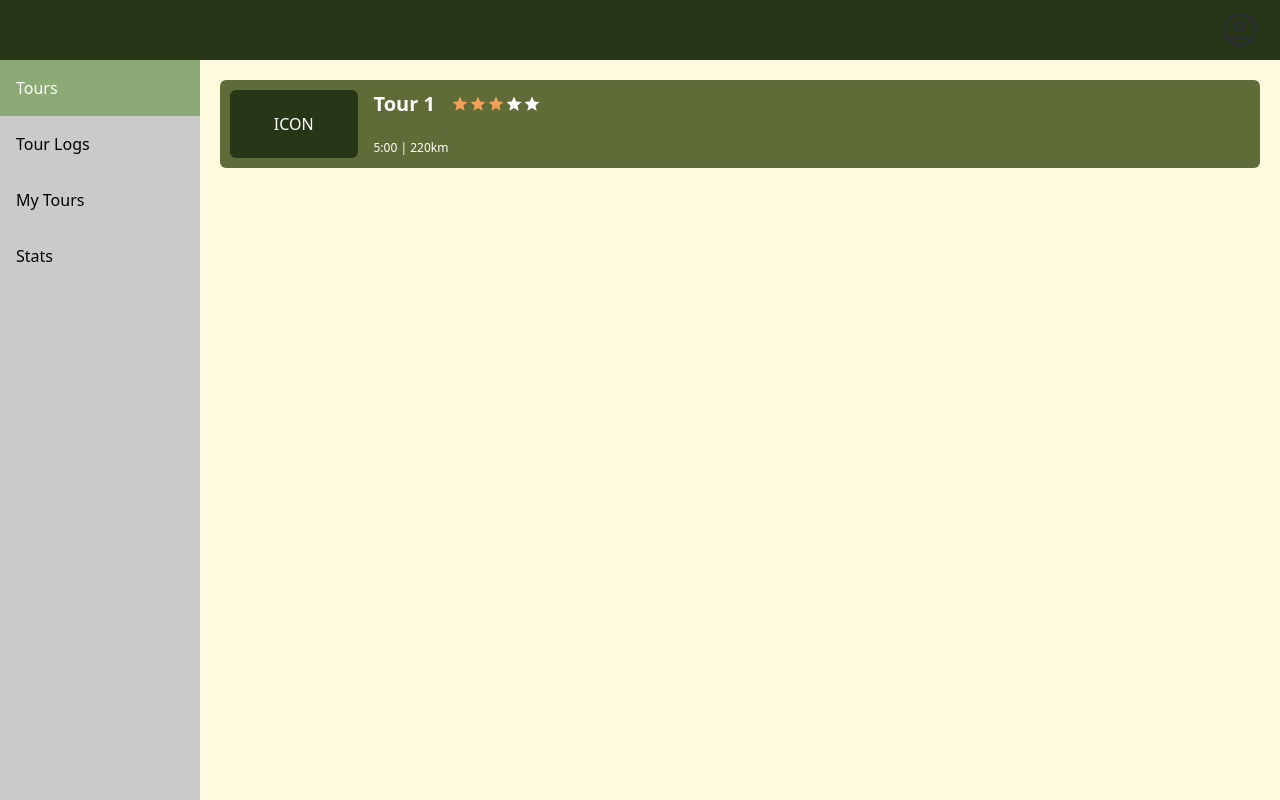
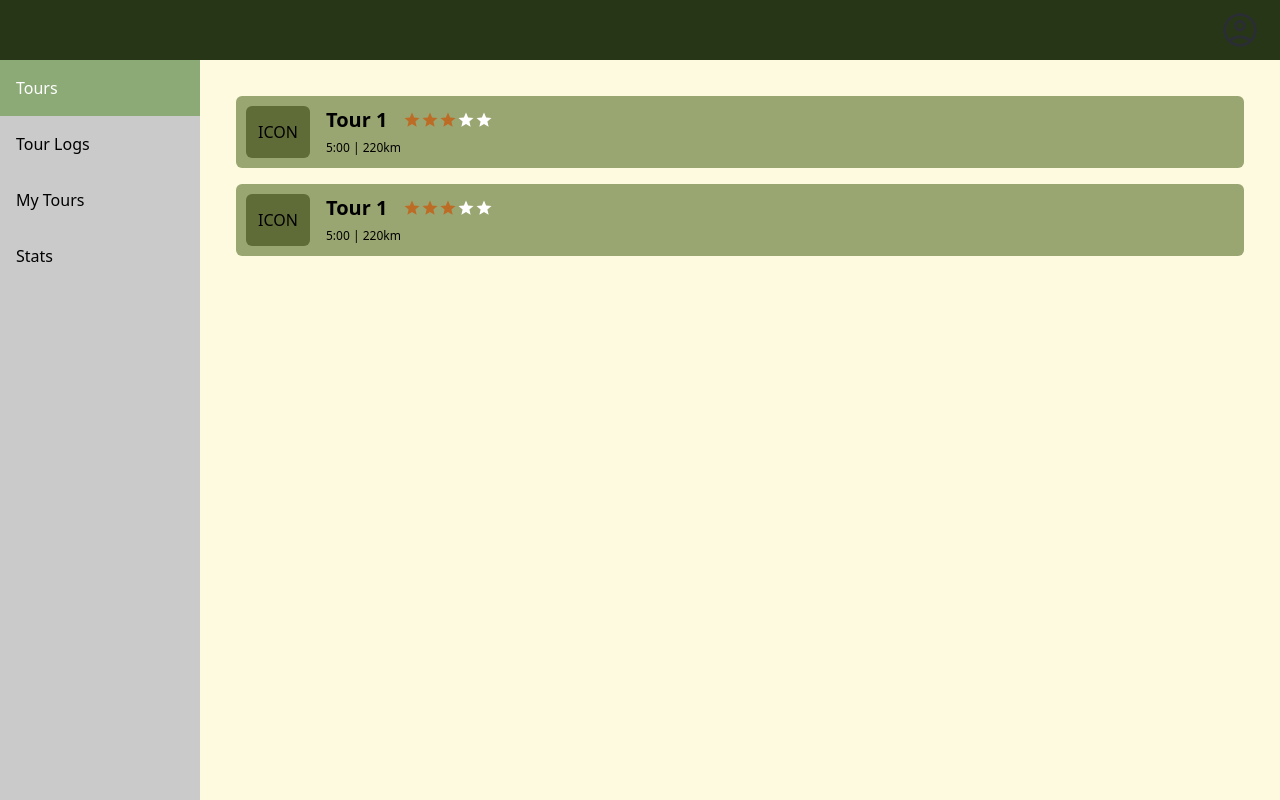
Before and after one commit to anjagfrerer/TourPlanner, an Angular app: page / in a window 1280 px wide. Built offline with nearby package versions, Linux system fonts and the light colour scheme.

Commit message:
edited tour views and add primary color 2

```diff
--- a/src/components/star-rating/star-rating.html
+++ b/src/components/star-rating/star-rating.html
@@ -1,7 +1,7 @@
 <div class="flex">
     @for (star of [1,2,3,4,5]; track star) {
     <!-- Star Icons - Might be changed-->
-    <svg xmlns="http://www.w3.org/2000/svg" height="18px" width="18px" viewBox="0 0 24 24" [attr.fill]="star <= vm.rating() ? '#F4A259' : '#FFF'">
+    <svg xmlns="http://www.w3.org/2000/svg" height="18px" width="18px" viewBox="0 0 24 24" [attr.fill]="star <= vm.rating() ? '#bc6c25' : '#FFF'">
         <path d="M12 17.27 18.18 21l-1.64-7.03L22 9.24l-7.19-.61L12 2 9.19 8.63 2 9.24l5.46 4.73L5.82 21z"/>
     </svg>
     }
--- a/src/components/tour-card/tour-card.html
+++ b/src/components/tour-card/tour-card.html
@@ -1,7 +1,7 @@
-<div class="flex flex-row bg-primary rounded-md text-white h-22 p-2.5 gap-4">
-    <div class="flex bg-secondary basis-1/8 rounded-md items-center justify-center">ICON</div>
+<div class="flex bg-primary2 rounded-md text-stone-850 w-full p-2.5 gap-4">
+    <div class="flex bg-primary w-14 sm:w-16 rounded-md items-center justify-center">ICON</div>
     <div class="flex flex-col justify-between">
-        <div class="flex flex-row gap-4 items-center">
+        <div class="flex gap-4 items-center">
             <h2 class="text-xl font-semibold">Tour 1</h2>
             <star-rating></star-rating>
         </div>
--- a/src/components/tour-list/tour-list.html
+++ b/src/components/tour-list/tour-list.html
@@ -1,9 +1,12 @@
 <!-- View -->
-<section>
-    <div>
-        <!-- FOR SCHLEIFE NOCH EINBAUEN -->
-        <ul class="row">
-            <tour-card></tour-card>
-        </ul>
-    </div>
+<section class="flex justify-center p-4">
+<!-- FOR SCHLEIFE NOCH EINBAUEN -->
+<ul class="flex flex-col gap-4 w-full md:w-xl lg:w-5xl">
+    <li>
+        <tour-card></tour-card>
+    </li>
+    <li>
+        <tour-card></tour-card>
+    </li>
+</ul>
 </section>
--- a/src/components/tours-page/tours-page.html
+++ b/src/components/tours-page/tours-page.html
@@ -1,4 +1,4 @@
 <!-- View -->
 <section>
-    <tour-list></tour-list>
+  <tour-list></tour-list>
 </section>
--- a/src/styles.css
+++ b/src/styles.css
@@ -4,6 +4,7 @@
 
 @theme {
   --color-primary: #606c38;
+  --color-primary2: #9AA672;
   --color-secondary: #283618;
   --color-accent: #bc6c25;
   --color-success: #aad576;
```
